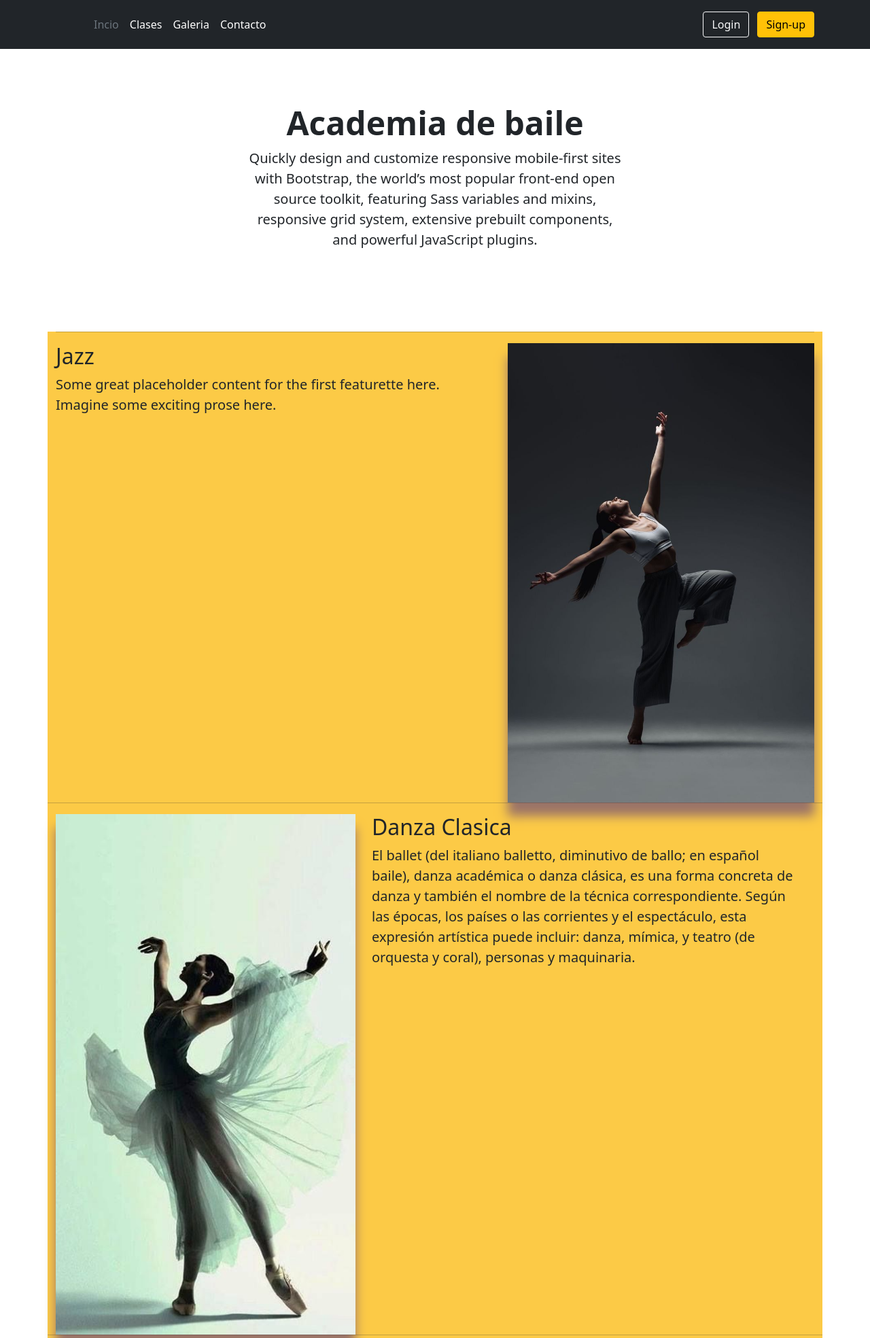
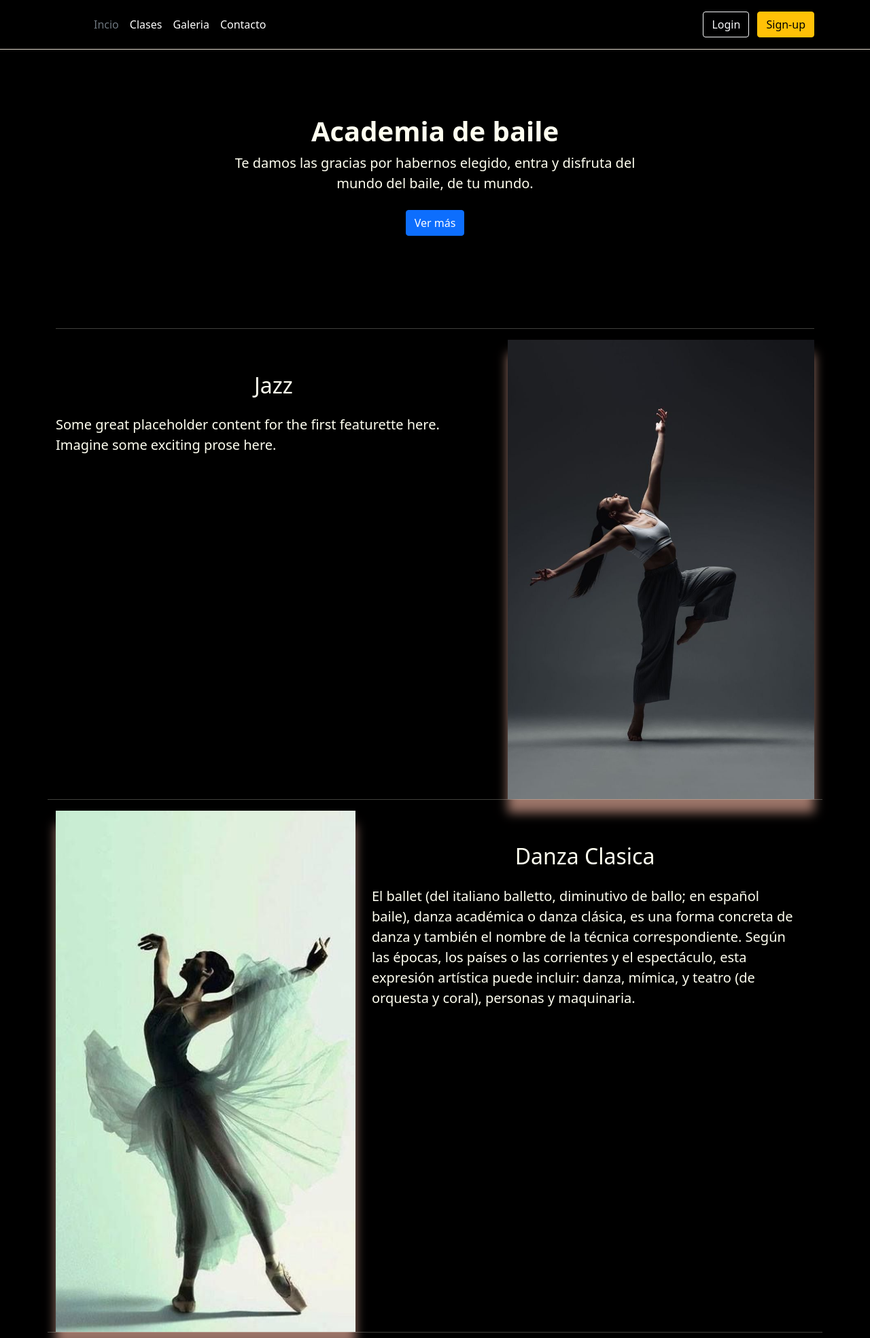
Before and after one commit to hz-programacion/Django_CaC, a Django app: page / in a window 1280 px wide. Shown: the top 1969 px of the page at 68% size. Run offline with Django 3.2, Linux system fonts and the light colour scheme; some libraries are stand-ins or nearby versions.

Commit message:
modificaciones en frontend

```diff
--- a/productos/urls.py
+++ b/productos/urls.py
@@ -1,7 +1,9 @@
 from django.urls import path
+from . import views
 from productos.views import lista_clases, galeria, contacto
 
 urlpatterns = [
+    path('',views.index,name='inicio'),
     # path('saludar/',saludar, name='saludar'),
     # path('saludando/<str:nombre>', saludar_nombre, name='saludando'),
     path('lista-clases/', lista_clases, name='lista_clases'),
--- a/templates/base.html
+++ b/templates/base.html
@@ -8,10 +8,15 @@
     <link href="https://fonts.googleapis.com/css2?family=Nunito&display=swap" rel="stylesheet">
     <script src="https://kit.fontawesome.com/31f38c55fe.js" crossorigin="anonymous"></script>
     <title>{% block titulo %}Document{% endblock %}</title>
+    {% load static %}
+    <link rel="stylesheet" href="{% static '/productos/publica/css/style.css'%}?v={% now 'U' %}">
+
+    {% block css %}{% endblock css %}
+
 </head>
 
-<body>
-    <nav class="p-3 bg-dark text-white">
+<body  style="background-color: #000; color: #fffff0;">
+    <nav class="p-3  text-white" style="border-bottom: 0.1px solid #e4dbce;">
         <div class="container">
           <div class="d-flex flex-wrap align-items-center justify-content-center justify-content-lg-start">
             <a href="/" class="d-flex align-items-center mb-2 mb-lg-0 text-white text-decoration-none">
@@ -46,7 +51,7 @@
 
     </main>
 
-    <footer class="bg-light text-center text-white">
+    <footer class="text-center pt-5">
         <!-- Grid container -->
         <div class="container p-4 pb-0">
           <!-- Section: Social media -->
@@ -117,8 +122,8 @@
       </footer>
 
 
-    {% block javascrip %}
+
     <script src="https://cdn.jsdelivr.net/npm/bootstrap@5.0.2/dist/js/bootstrap.bundle.min.js" integrity="sha384-MrcW6ZMFYlzcLA8Nl+NtUVF0sA7MsXsP1UyJoMp4YLEuNSfAP+JcXn/tWtIaxVXM" crossorigin="anonymous"></script>
-    {% endblock javascrip %}
+    {% block javascrip %}{% endblock javascrip %}
   </body>
 </html>
--- a/templates/productos/galeria.html
+++ b/templates/productos/galeria.html
@@ -15,7 +15,7 @@
         </div>
       </section>
 
-      <div class="album py-5 bg-light">
+      <div class="album py-5 ">
         <div class="container">
 
           <div class="row row-cols-1 row-cols-sm-2 row-cols-md-3 g-3" style="box-shadow: 0 20px 15px #9b7468";>
--- a/templates/productos/index.html
+++ b/templates/productos/index.html
@@ -3,28 +3,45 @@
 {% block titulo %} Inicio {% endblock %}
 
 {% block contenido %}
+
+<section class="py-5 text-center banner">
+  <div class="row py-lg-5">
+      <div class="col-lg-6 col-md-8 mx-auto">
+          <h1 class="fw-bold h1-banner">Academia de baile</h1>
+          <p class="lead text-banner">Te damos las gracias por habernos elegido, entra y disfruta del mundo del baile, de tu mundo.</p>
+          <p>
+          <a href="#" class="btn btn-primary my-2">Ver más</a>
+          </p>
+      </div>
+  </div>
+</section>
+
+{% comment %}
 <div class="text-center" style="padding: 5rem;" >
   <h1 class="display-5 fw-bold" ><span>Academia de baile</span></h1>
   <div class="col-lg-6 mx-auto">
-    <p class="lead mb-4">Quickly design and customize responsive mobile-first sites with Bootstrap, the world’s most popular front-end open source toolkit, featuring Sass variables and mixins, responsive grid system, extensive prebuilt components, and powerful JavaScript plugins.</p>
+    <p class=" mb-4">Te damos las gracias por habernos elegido, entra y disfruta del mundo del baile, de tu mundo.</p>
+    {% endcomment %}
     {% comment %} <div class="d-grid gap-2 d-sm-flex justify-content-sm-center">
       <button type="button" class="btn btn-primary btn-lg px-4 gap-3"></button>
       <button type="button" class="btn btn-outline-secondary btn-lg px-4">Secondary</button>
     </div> {% endcomment %}
+  {% comment %}
   </div>
 </div>
+{% endcomment %}
 
 
 
-<div class="container marketing" style="background-color: #fcca46;" style="box-shadow: 0 20px 15px #9b7468">
+<div class="container marketing" style="background-color: #000;" style="box-shadow: 0 20px 15px #9b7468">
   <!-- START THE FEATURETTES -->
 
   <hr class="featurette-divider">
 
   <div class="row featurette">
     <div class="col-md-7" >
-      <h2 class="featurette-heading">Jazz</h2>
-      <p class="lead">Some great placeholder content for the first featurette here. Imagine some exciting prose here.</p>
+      <h2 class="featurette-heading text-center pt-5">Jazz</h2>
+      <p class="lead pt-3" >Some great placeholder content for the first featurette here. Imagine some exciting prose here.</p>
     </div>
     <div class="col-md-5">
       {% load static %}
@@ -36,9 +53,9 @@
   <hr class="featurette-divider">
 
   <div class="row featurette">
-    <div class="col-md-7 order-md-4">
-      <h2 class="featurette-heading">Danza Clasica</h2>
-      <p class="lead">El ballet (del italiano balletto, diminutivo de ballo; en español baile), danza académica o danza clásica, es una forma concreta de danza y también el nombre de la técnica correspondiente. Según las épocas, los países o las corrientes y el espectáculo, esta expresión artística puede incluir: danza, mímica, y teatro (de orquesta y coral), personas y maquinaria.</p>
+    <div class="col-md-7 order-md-4 pt-5">
+      <h2 class="featurette-heading text-center">Danza Clasica</h2>
+      <p class="lead pt-3">El ballet (del italiano balletto, diminutivo de ballo; en español baile), danza académica o danza clásica, es una forma concreta de danza y también el nombre de la técnica correspondiente. Según las épocas, los países o las corrientes y el espectáculo, esta expresión artística puede incluir: danza, mímica, y teatro (de orquesta y coral), personas y maquinaria.</p>
     </div >
     <div class="col-md-5 order-md-1">
       {% load static %}
@@ -53,9 +70,9 @@
   <hr class="featurette-divider">
 
   <div class="row featurette">
-    <div class="col-md-7">
-      <h2 class="featurette-heading">Danza Española</h2>
-      <p class="lead">And yes, this is the last block of representative placeholder content. Again, not really intended to be actually read, simply here to give you a better view of what this would look like with some actual content. Your content.</p>
+    <div class="col-md-7 pt-5">
+      <h2 class="featurette-heading text-center">Danza Española</h2>
+      <p class="lead pt-3">And yes, this is the last block of representative placeholder content. Again, not really intended to be actually read, simply here to give you a better view of what this would look like with some actual content. Your content.</p>
     </div>
     <div class="col-md-5">
       {% load static %}
```
Also changed, not shown: templates/productos/clase.html (+18 -7 lines), templates/productos/contacto.html (+6 -11 lines), static/img/dance.jpg (added), static/img/dancer-2015159_960_720.jpg (added).
